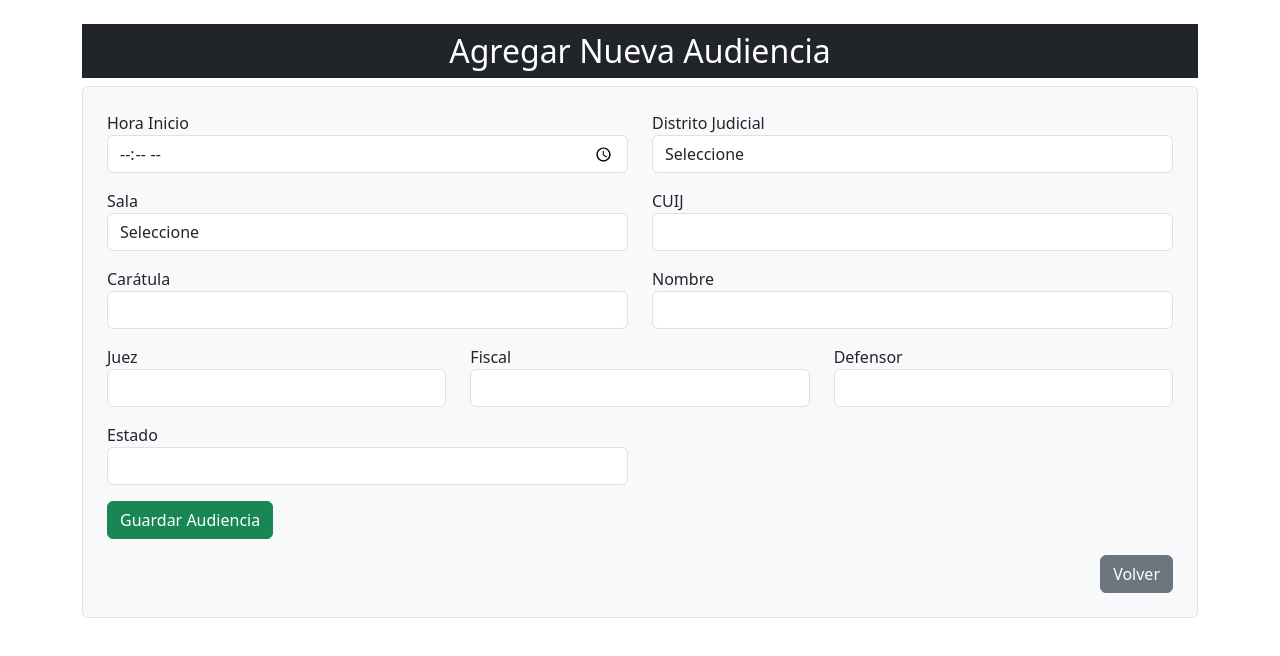
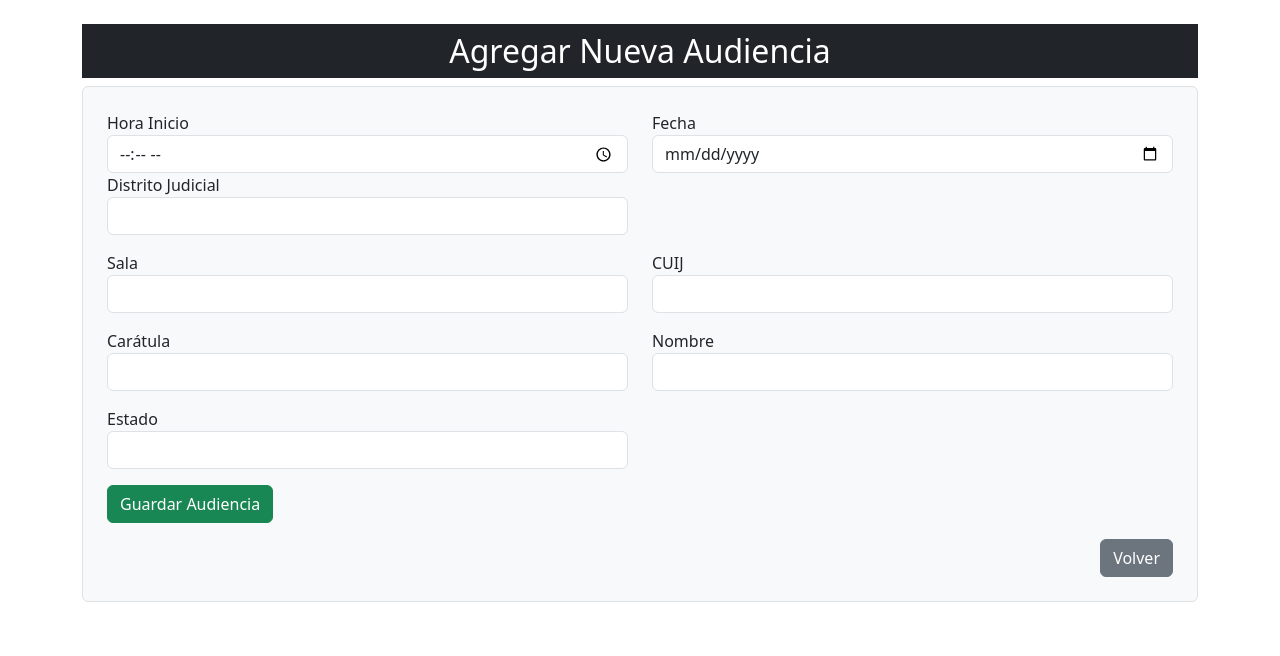
Before and after one commit to emnemeGH/Campus_audiencias, an Angular app in the folder Proyecto Audiencias/frontend/: page /crear-audiencia in a window 1280 px wide. Shown: the top 656 px of the page. Built offline with nearby package versions, Linux system fonts and the light colour scheme.

Commit message:
Crear Audienca
Me falta añadir el nombre de las autoridades

```diff
--- a/Proyecto Audiencias/frontend/src/app/crear-audiencia/crear-audiencia.component.html
+++ b/Proyecto Audiencias/frontend/src/app/crear-audiencia/crear-audiencia.component.html
@@ -1,11 +1,13 @@
 <!DOCTYPE html>
 <html lang="es">
+
 <head>
     <meta charset="UTF-8">
     <meta name="viewport" content="width=device-width, initial-scale=1.0">
     <title>Agregar Audiencia</title>
     <link href="https://cdn.jsdelivr.net/npm/bootstrap@5.3.0/dist/css/bootstrap.min.css" rel="stylesheet">
 </head>
+
 <body>
     <div class="container mt-4">
         <h2 class="text-white bg-dark p-2 text-center">Agregar Nueva Audiencia</h2>
@@ -14,11 +16,15 @@
             <div class="row mb-3">
                 <div class="col-md-6">
                     <label>Hora Inicio</label>
-                    <input type="time" [(ngModel)]="audiencia.hora" name="hora" class="form-control" required>
+                    <input type="time" [(ngModel)]="audiencia.aud_hora" name="hora" class="form-control" required>
+                </div>
+                <div class="col-md-6">
+                    <label>Fecha</label>
+                    <input type="date" [(ngModel)]="audiencia.aud_fecha" name="fecha" class="form-control" required>
                 </div>
                 <div class="col-md-6">
                     <label>Distrito Judicial</label>
-                    <select [(ngModel)]="audiencia.distrito" name="distrito" class="form-control" required>
+                    <select [(ngModel)]="audiencia.sal_id.distrito.dis_nombre" name="audiencia.sal_id.distrito.dis_nombre" class="form-control" required>
                         <option value="">Seleccione</option>
                         <option value="Distrito Capital">Distrito Capital</option>
                         <option value="Distrito Sur">Distrito Sur</option>
@@ -30,65 +36,118 @@
             <div class="row mb-3">
                 <div class="col-md-6">
                     <label>Sala</label>
-                    <select [(ngModel)]="audiencia.sala" name="sala" class="form-control" required>
+                    <select [(ngModel)]="audiencia.sal_id.sal_id" name="sal_id" class="form-control" required>
                         <option value="">Seleccione</option>
+
                         <!-- Distrito Capital -->
-                        <option *ngIf="audiencia.distrito === 'Distrito Capital'" value="Sala Penal 1">Sala Penal 1</option>
-                        <option *ngIf="audiencia.distrito === 'Distrito Capital'" value="Sala Civil 1">Sala Civil 1</option>
-                        <option *ngIf="audiencia.distrito === 'Distrito Capital'" value="Sala Familia 1">Sala Familia 1</option>
-                        <option *ngIf="audiencia.distrito === 'Distrito Capital'" value="Cámara Gessel 1">Cámara Gessel 1</option>
+                        <option *ngIf="audiencia.sal_id.distrito.dis_nombre === 'Distrito Capital'" [value]="1">Sala Penal 1</option>
+                        <option *ngIf="audiencia.sal_id.distrito.dis_nombre === 'Distrito Capital'" [value]="2">Sala Civil 1</option>
+                        <option *ngIf="audiencia.sal_id.distrito.dis_nombre === 'Distrito Capital'" [value]="3">Sala Familia 1</option>
+                        <option *ngIf="audiencia.sal_id.distrito.dis_nombre === 'Distrito Capital'" [value]="4">Cámara Gessel 1</option>
 
-                        <option *ngIf="audiencia.distrito === 'Distrito Sur'" value="Sala Penal 2">Sala Penal 2</option>
-                        <option *ngIf="audiencia.distrito === 'Distrito Sur'" value="Sala Civil 2">Sala Civil 2</option>
-                        <option *ngIf="audiencia.distrito === 'Distrito Sur'" value="Sala Familia 2">Sala Familia 2</option>
-                        <option *ngIf="audiencia.distrito === 'Distrito Sur'" value="Cámara Gessel 2">Cámara Gessel 2</option>
+                        <!-- Distrito Sur -->
+                        <option *ngIf="audiencia.sal_id.distrito.dis_nombre === 'Distrito Sur'" [value]="5">Sala Penal 2</option>
+                        <option *ngIf="audiencia.sal_id.distrito.dis_nombre === 'Distrito Sur'" [value]="6">Sala Civil 2</option>
+                        <option *ngIf="audiencia.sal_id.distrito.dis_nombre === 'Distrito Sur'" [value]="7">Sala Familia 2</option>
+                        <option *ngIf="audiencia.sal_id.distrito.dis_nombre === 'Distrito Sur'" [value]="8">Cámara Gessel 2</option>
 
-                        <option *ngIf="audiencia.distrito === 'Distrito Norte'" value="Sala Penal 3">Sala Penal 3</option>
-                        <option *ngIf="audiencia.distrito === 'Distrito Norte'" value="Sala Civil 3">Sala Civil 3</option>
-                        <option *ngIf="audiencia.distrito === 'Distrito Norte'" value="Sala Familia 3">Sala Familia 3</option>
-                        <option *ngIf="audiencia.distrito === 'Distrito Norte'" value="Cámara Gessel 3">Cámara Gessel 3</option>
+                        <!-- Distrito Norte -->
+                        <option *ngIf="audiencia.sal_id.distrito.dis_nombre === 'Distrito Norte'" [value]="9">Sala Penal 3</option>
+                        <option *ngIf="audiencia.sal_id.distrito.dis_nombre === 'Distrito Norte'" [value]="10">Sala Civil 3</option>
+                        <option *ngIf="audiencia.sal_id.distrito.dis_nombre === 'Distrito Norte'" [value]="11">Sala Familia 3</option>
+                        <option *ngIf="audiencia.sal_id.distrito.dis_nombre === 'Distrito Norte'" [value]="12">Cámara Gessel 3</option>
                     </select>
+
                 </div>
                 <div class="col-md-6">
                     <label>CUIJ</label>
-                    <input type="text" [(ngModel)]="audiencia.cuij" name="cuij" class="form-control" required>
+                    <input type="number" [(ngModel)]="audiencia.aud_cuij" name="cuij" class="form-control" required>
                 </div>
             </div>
 
             <div class="row mb-3">
                 <div class="col-md-6">
                     <label>Carátula</label>
-                    <input type="text" [(ngModel)]="audiencia.caratula" name="caratula" class="form-control" required>
+                    <input type="text" [(ngModel)]="audiencia.aud_caratula" name="caratula" class="form-control"
+                        required>
                 </div>
                 <div class="col-md-6">
                     <label>Nombre</label>
-                    <input type="text" [(ngModel)]="audiencia.nombre" name="tipo" class="form-control" required>
+                    <input type="text" [(ngModel)]="audiencia.aud_nombre" name="nombre" class="form-control" required>
                 </div>
             </div>
 
-            <div class="row mb-3">
+            <!-- <div class="row mb-3">
                 <div class="col-md-4">
                     <label>Juez</label>
-                    <input type="text" [(ngModel)]="audiencia.juez" name="juez" class="form-control" required>
+                    <select [(ngModel)]="audiencia.aud_juez" name="juez" class="form-control" required>
+                        <option value="">Seleccione</option>
+                        <option *ngIf="audiencia.sal_id.distrito.dis_nombre === 'Distrito Capital'" value="1">Juez1 Dist1
+                        </option>
+                        <option *ngIf="audiencia.sal_id.distrito.dis_nombre === 'Distrito Capital'" value="2">Juez2 Dist1
+                        </option>
+
+                        <option *ngIf="audiencia.sal_id.distrito.dis_nombre === 'Distrito Sur'" value="7">Juez1 Dist2
+                        </option>
+                        <option *ngIf="audiencia.sal_id.distrito.dis_nombre === 'Distrito Sur'" value="8">Juez2 Dist2
+                        </option>
+
+                        <option *ngIf="audiencia.sal_id.distrito.dis_nombre === 'Distrito Norte'" value="13">Juez1 Dist3
+                        </option>
+                        <option *ngIf="audiencia.sal_id.distrito.dis_nombre === 'Distrito Norte'" value="14">Juez2 Dist3
+                        </option>
+                    </select>
                 </div>
                 <div class="col-md-4">
                     <label>Fiscal</label>
-                    <input type="text" [(ngModel)]="audiencia.fiscal" name="fiscal" class="form-control" required>
+                    <select [(ngModel)]="audiencia.aud_fiscal" name="fiscal" class="form-control" required>
+                        <option value="">Seleccione</option>
+                        <option *ngIf="audiencia.sal_id.distrito.dis_nombre === 'Distrito Capital'" value="3">Fiscal1 Dist1
+                        </option>
+                        <option *ngIf="audiencia.sal_id.distrito.dis_nombre === 'Distrito Capital'" value="4">Fiscal2 Dist1
+                        </option>
+
+                        <option *ngIf="audiencia.sal_id.distrito.dis_nombre === 'Distrito Sur'" value="9">Fiscal1 Dist2
+                        </option>
+                        <option *ngIf="audiencia.sal_id.distrito.dis_nombre === 'Distrito Sur'" value="10">Fiscal2 Dist2
+                        </option>
+
+                        <option *ngIf="audiencia.sal_id.distrito.dis_nombre === 'Distrito Norte'" value="15">Fiscal1 Dist3
+                        </option>
+                        <option *ngIf="audiencia.sal_id.distrito.dis_nombre === 'Distrito Norte'" value="16">Fiscal2 Dist3
+                        </option>
+                    </select>
                 </div>
                 <div class="col-md-4">
                     <label>Defensor</label>
-                    <input type="text" [(ngModel)]="audiencia.defensor" name="defensor" class="form-control" required>
+                    <select [(ngModel)]="audiencia.aud_defensor" name="defensor" class="form-control" required>
+                        <option value="">Seleccione</option>
+                        <option *ngIf="audiencia.sal_id.distrito.dis_nombre === 'Distrito Capital'" value="5">Defensor1 Dist1
+                        </option>
+                        <option *ngIf="audiencia.sal_id.distrito.dis_nombre === 'Distrito Capital'" value="6">Defensor2 Dist1
+                        </option>
+
+                        <option *ngIf="audiencia.sal_id.distrito.dis_nombre === 'Distrito Sur'" value="11">Defensor1 Dist2
+                        </option>
+                        <option *ngIf="audiencia.sal_id.distrito.dis_nombre === 'Distrito Sur'" value="12">Defensor2 Dist2
+                        </option>
+
+                        <option *ngIf="audiencia.sal_id.distrito.dis_nombre === 'Distrito Norte'" value="17">Defensor1 Dist3
+                        </option>
+                        <option *ngIf="audiencia.sal_id.distrito.dis_nombre === 'Distrito Norte'" value="18">Defensor2 Dist3
+                        </option>
+                    </select>
                 </div>
-            </div>
+             </div> -->
 
             <div class="row mb-3">
                 <div class="col-md-6">
                     <label>Estado</label>
-                    <select [(ngModel)]="audiencia.estado" name="estado" class="form-control" required>
-                        <option value="Realizada">REALIZADA</option>
-                        <option value="Programada">PROGRAMADA</option>
-                        <option value="Demorada">DEMORADA</option>
-                        <option value="Suspendida">SUSPENDIDA</option>
+                    <select [(ngModel)]="audiencia.aud_tipo" name="tipo" class="form-control" required>
+                        <option value="Realizada">Realizada</option>
+                        <option value="Programada">Programada</option>
+                        <option value="Demorada">Demorada</option>
+                        <option value="Suspendida">Suspendida</option>
                     </select>
                 </div>
             </div>
--- a/Proyecto Audiencias/frontend/src/app/crear-audiencia/crear-audiencia.component.ts
+++ b/Proyecto Audiencias/frontend/src/app/crear-audiencia/crear-audiencia.component.ts
@@ -1,39 +1,60 @@
 import { Component } from '@angular/core';
 import { AudienciaService } from '../services/audiencia.service';
 import { Router } from '@angular/router';
+
+
+export interface Audiencia {
+  aud_id?: number;  // ID autoincremental
+  aud_nombre?: string;
+  aud_usrins?: number;
+  aud_fecins?: string;
+  aud_usrmod?: number;
+  aud_fecmod?: string;
+  aud_estado?: boolean;
+  aud_tipo?: 'Demorada' | 'Programada' | 'Realziada' | 'Suspendida';
+  sal_id:  {
+    sal_id: undefined | number,
+    sal_nombre?: string,
+    distrito: {
+      dis_id: undefined | number,
+      dis_nombre: undefined | string,
+  }
+  };
+  aud_fecha?: string;
+  aud_hora?: string;
+  aud_duracion?: string;
+  aud_cuij?: number;
+  aud_caratula?: string;
+};
 
 @Component({
   selector: 'app-agregar-audiencia',
   templateUrl: './crear-audiencia.component.html',
   styleUrls: ['./crear-audiencia.component.css']
 })
+
 export class CrearAudienciaComponent {
-  audiencia = {
-    hora: '',
-    distrito: '',
-    sala: '',
-    nombre: '',
-    cuij: '',
-    caratula: '',
-    juez: '',
-    fiscal: '',
-    defensor: '',
-    estado: ''
+  audiencia: Audiencia = {
+    sal_id: {
+      sal_id: undefined,
+      sal_nombre: undefined,
+      distrito: {
+        dis_id: undefined,
+        dis_nombre: undefined
+      }
+    }
   };
-
   constructor(private audienciaService: AudienciaService, private router: Router) {}
 
-  guardarAudiencia() {
-    console.log('Datos a enviar:', this.audiencia); //PARA VER SI LA AUDIENCIA SE CARGA BIEN CUANDO ES ENVIADA
-    this.audienciaService.agregarAudiencia(this.audiencia).subscribe(
-      () => {
-        alert('Audiencia guardada correctamente.');
-        this.router.navigate(['/lista-audiencias']); // Redirige a la lista de audiencias
-      },
-      error => {
-        console.error('Error al guardar audiencia:', error);
-        alert('Hubo un error al guardar la audiencia.');
-      }
-    );
-  }
+
+guardarAudiencia() {
+  // Para reiniciar el ID: ALTER TABLE audiencia AUTO_INCREMENT = 5; Primero se deben borrar todas las audiencias no deseas y luego setear el id que queremos que arranque desde.
+  console.log('Datos a enviar:', this.audiencia);  // Verifica los datos antes de enviarlos
+  this.audienciaService.agregarAudiencia(this.audiencia).subscribe(() => {
+      this.router.navigate(['/lista-audiencias']);
+  });
 }
+
+
+
+}
```
Also changed, not shown: 1 other file (tests, documents, lock files or other folders).
